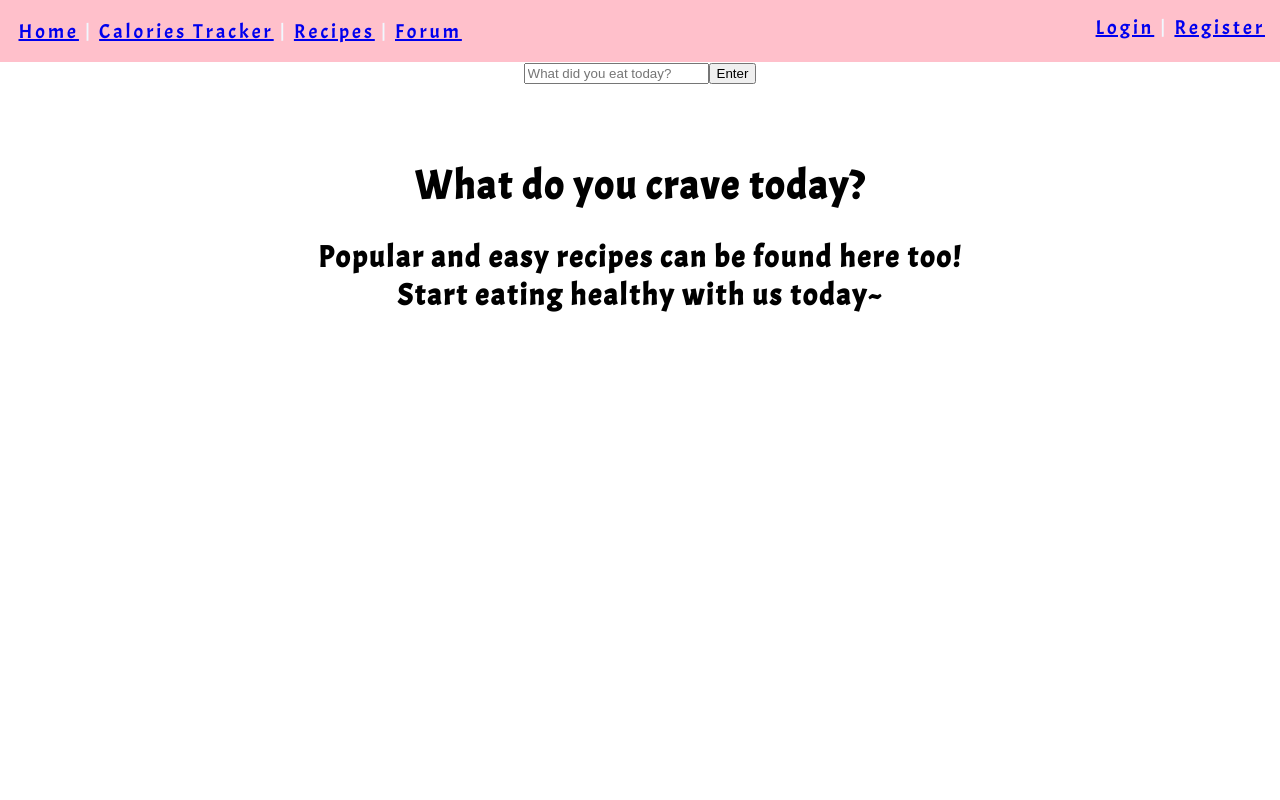
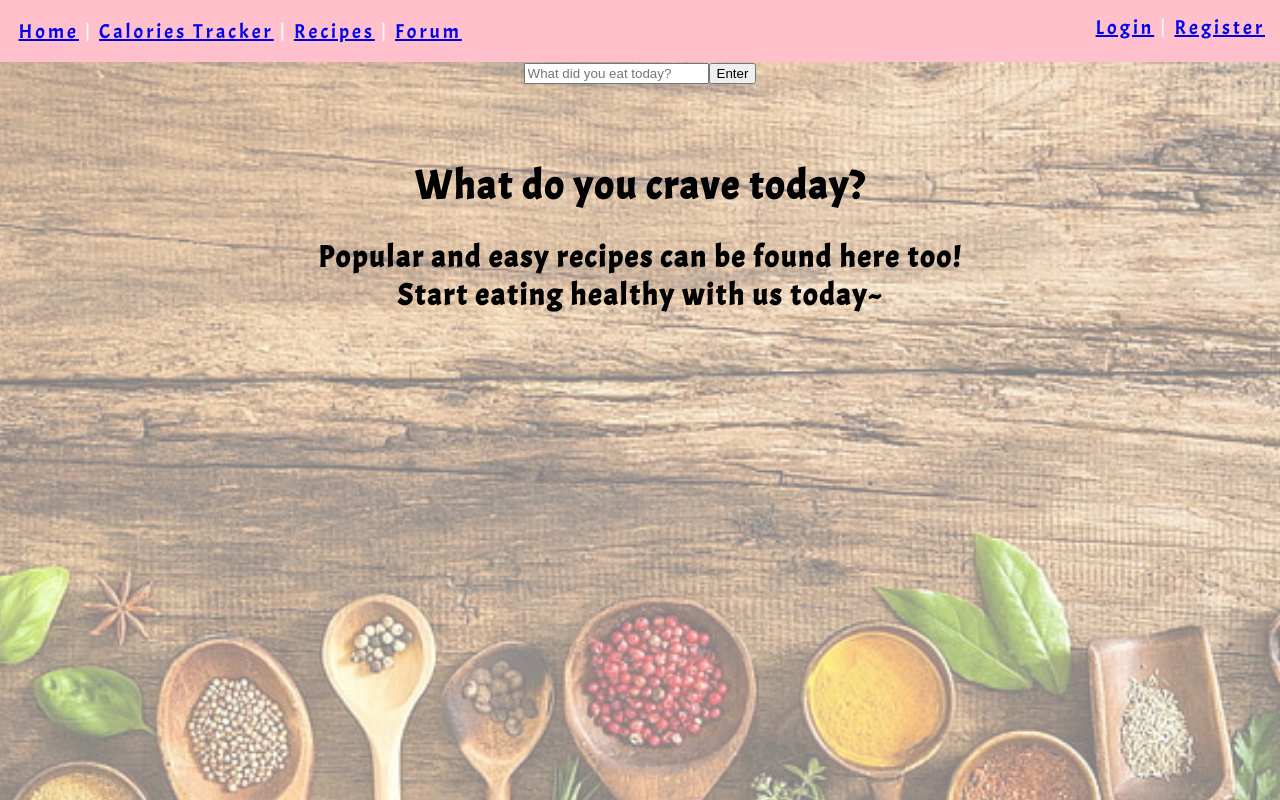
Before and after one commit to joykwokll/Foodie-Diary, a React (Create React App) app: page /Recipes in a window 1280 px wide. Shown: the top 800 px of the page. Built offline with nearby package versions, Linux system fonts and the light colour scheme; a web font is replaced by a local one.

Commit message:
trying recipe api

```diff
--- a/src/Routes/Recipes/Recipes.css
+++ b/src/Routes/Recipes/Recipes.css
@@ -1,6 +1,6 @@
 .Recipesbg {
     text-align: center;
-    /* background-image: url("./RecipesBG.jpeg");  */
+    background-image: url("./RecipesBG.jpeg");
     opacity: 0.5;
     background-repeat: no-repeat;
     background-size: cover;
@@ -11,6 +11,7 @@
     position: absolute;
     top: 62px;
     transform: rotate(180deg);
+    z-index: -5;
 }
 
 .Recipes {
--- a/src/Routes/Recipes/Recipes.js
+++ b/src/Routes/Recipes/Recipes.js
@@ -24,7 +24,7 @@ function Recipes() {
 
 
   const callApi = () => (
-    axios.get(`https://tasty.p.rapidapi.com/recipes/auto-complete`),
+    axios.get(`https://tasty.p.rapidapi.com/recipes/auto-complete`,
       { params: { prefix: "chicken soup" } },
       {
         headers: {
@@ -32,7 +32,7 @@ function Recipes() {
           "x-rapidapi-key":
             "71f6e49fd5mshd91e5d645cbefadp169eedjsn1e321adce08f",
         },
-      }
+      })
         .then(function (response) {
           // handle success
           console.log(response.data.data);
```
